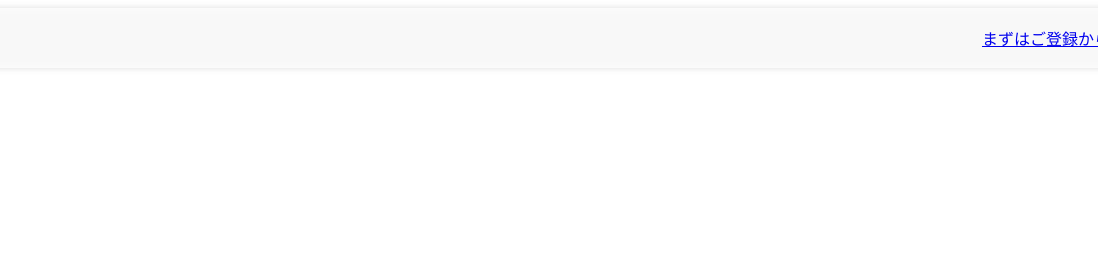
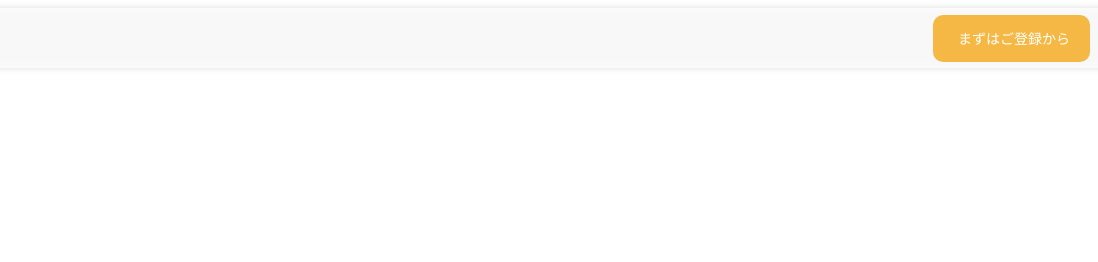
Before and after one commit to shinnkura/header, a plain HTML site: page index.html in a window 1280 px wide. Shown: the top 262 px of the page, 182-1280 px from the left. Drawn offline with Linux system fonts and the light colour scheme.

Commit message:
styleの修正

```diff
--- a/header.css
+++ b/header.css
@@ -1,5 +1,7 @@
-/* header
---------------------*/
+a {
+  text-decoration: none;
+}
+
 .header {
   height: 60px;
   align-items: center;
@@ -42,23 +44,21 @@
   }
 }
 
-.toggle-checkbox {
-  display: none;
-}
-
-.toggle-label {
-  cursor: pointer;
-  display: block;
-  position: relative;
-}
-
-/* チェックボックスがチェックされたときのサイドバーとマスクのスタイル */
-.toggle-checkbox:checked ~ .sidebar {
-  transform: translateX(0);
-}
-
-.toggle-checkbox:checked ~ .mask {
-  display: block;
+.link {
+  padding: 17px 20px 15px 25px;
+  background-color: #f5b845;
+  width: 200px;
+  border-radius: 10px;
+  color: #fff;
+  align-items: center;
+  justify-content: space-between;
+  margin-top: 5px;
+  margin-right: 20px;
+  color: #fff;
+  font-size: 14px;
+  &:hover {
+    opacity: 0.7;
+  }
 }
 
 /* sidebar (hamburger menu)
--- a/index.html
+++ b/index.html
@@ -9,7 +9,7 @@
   <body>
     <header class="header root search">
       <div class="left">
-        <div class="hamburger__button" onclick="toggleSidebar()">
+        <div class="hamburger__button">
           <p></p>
           <p></p>
           <p></p>
@@ -19,31 +19,19 @@
         </a>
       </div>
       <div class="right">
-        <a href="/" class="link size">
-          <p>まずはご登録から</p>
-        </a>
+        <a href="/" class="link">まずはご登録から</a>
       </div>
     </header>
     <!-- sidebar -->
     <div class="sidebar">
       <!-- Sidebar content here -->
-      <div class="hide__button" onclick="toggleSidebar()">
+      <div class="hide__button">
         <p>転職ノウハウ</p>
         <p>転職ノウハウ</p>
         <p>転職ノウハウ</p>
       </div>
     </div>
     <!-- mask -->
-    <div class="mask" onclick="toggleSidebar()"></div>
-
-    <script>
-      let isShow = false;
-
-      function toggleSidebar() {
-        isShow = !isShow;
-        document.querySelector(".sidebar").classList.toggle("active", isShow);
-        document.querySelector(".mask").classList.toggle("active", isShow);
-      }
-    </script>
+    <div class="mask"></div>
   </body>
 </html>
```
